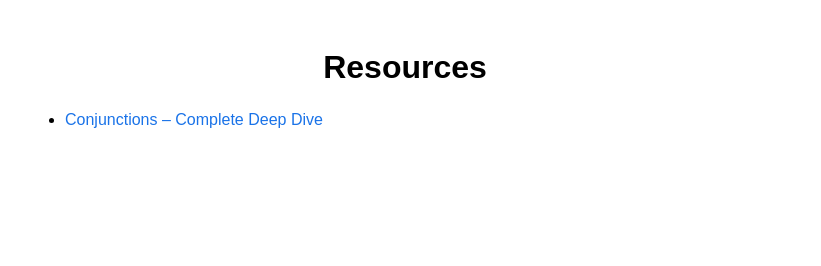
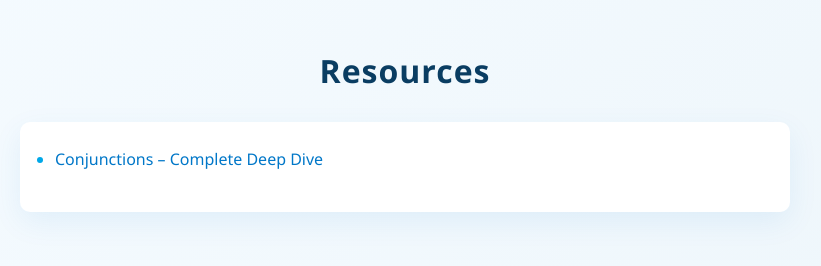
Before and after one commit to skbfileshost/resources, a plain HTML site: page index.html in a window 1280 px wide. Shown: the whole page, without its empty margins (235-1056 px from the left). Drawn offline with Linux system fonts and the light colour scheme.

Commit message:
Update index.html

```diff
--- a/index.html
+++ b/index.html
@@ -1,39 +1,61 @@
 <!DOCTYPE html>
 <html lang="en">
+
 <head>
     <meta charset="UTF-8">
     <title>Resources</title>
     <style>
         body {
-      font-family: Arial, sans-serif;
+            font-family: "Segoe UI", Arial, sans-serif;
             padding: 20px;
+            background: linear-gradient(135deg, #f5fbff, #eef6fb);
+            color: #1f2d3d;
         }
 
         h1 {
             text-align: center;
+            font-weight: 600;
+            letter-spacing: 1px;
+            color: #0a3d62;
+            margin-bottom: 30px;
         }
 
         ul {
             max-width: 700px;
             margin: 20px auto;
             padding-left: 20px;
+            background: #ffffff;
+            border-radius: 10px;
+            padding: 25px 35px;
+            box-shadow: 0 10px 30px rgba(0, 120, 200, 0.08);
         }
 
         li {
-      margin-bottom: 10px;
-      line-height: 1.5;
+            margin-bottom: 14px;
+            line-height: 1.6;
+            position: relative;
+        }
+
+        li::marker {
+            color: #00a8e8;
         }
 
         a {
-      color: #1a73e8;
+            color: #0077c8;
             text-decoration: none;
+            font-weight: 500;
+            transition: color 0.2s ease, border-bottom 0.2s ease;
+            border-bottom: 1px solid transparent;
         }
 
         a:hover {
-      text-decoration: underline;
+            color: #00a8e8;
+            border-bottom: 1px solid #00a8e8;
         }
     </style>
+
 </head>
+
 <body>
 
     <h1>Resources</h1>
@@ -66,4 +88,5 @@
     </script>
 
 </body>
+
 </html>
```
Lines whose indentation alone changed are shown as unchanged.
